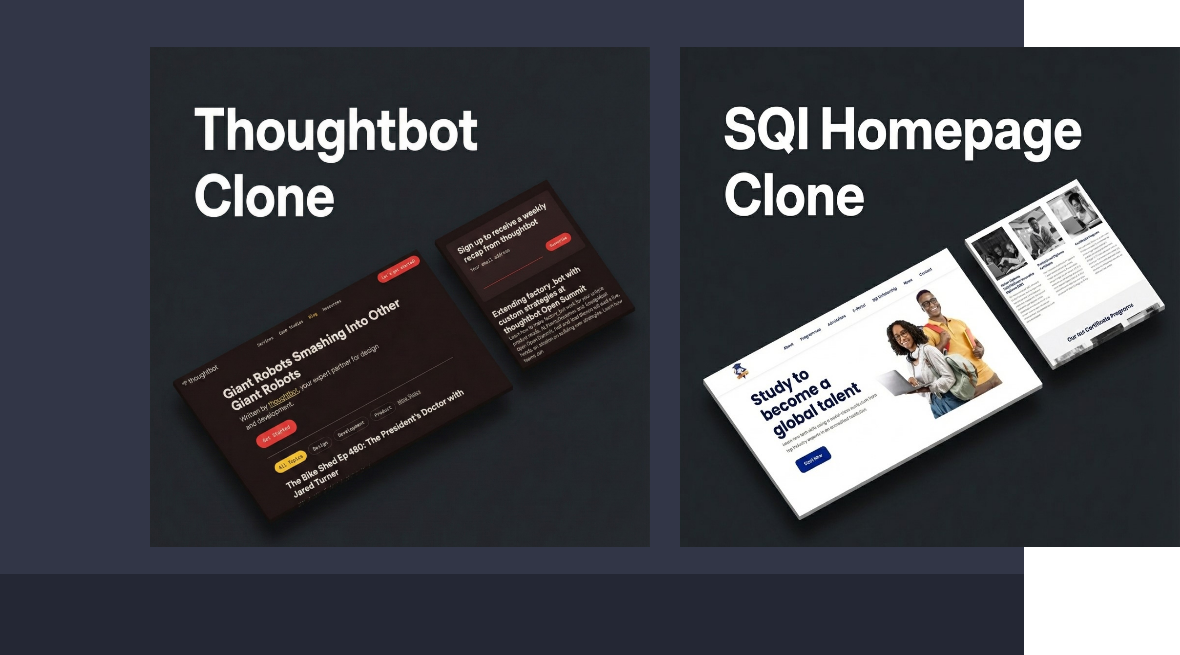
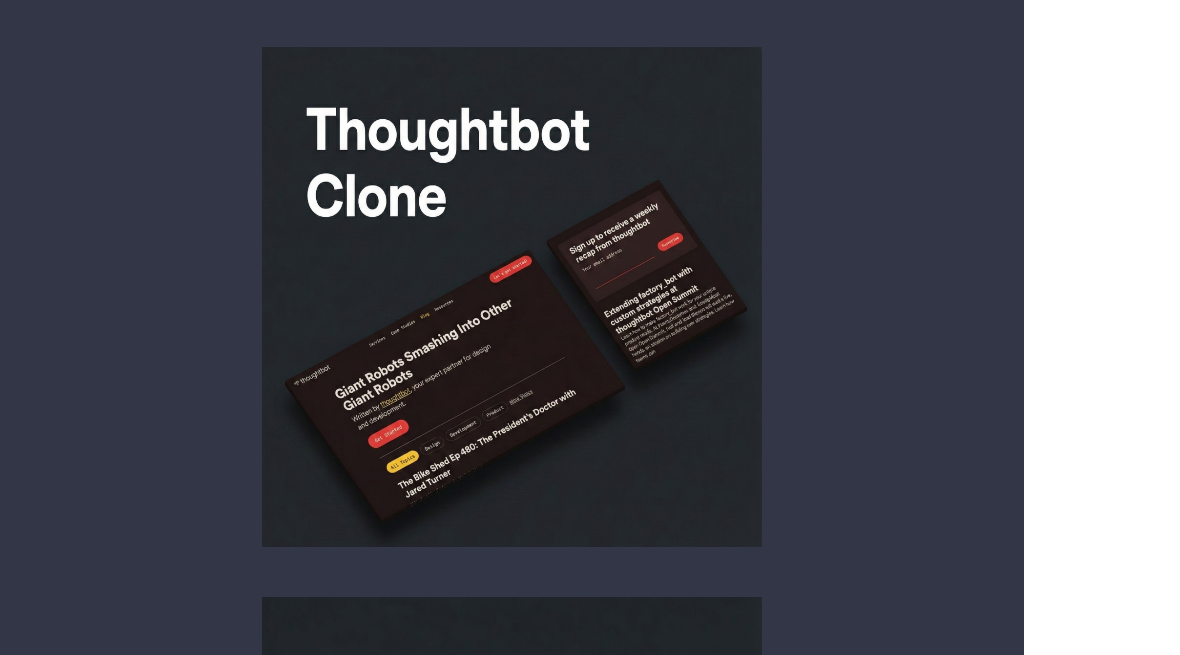
Before and after one commit to Aech-V/Odekunbi-Victor-Portfolio, a plain HTML site: page index.html in a window 1024 px wide. Shown: the part 1776-2431 px from the top of the page, 1180 px wide, since content can reach past the window. Drawn offline with nearby package versions, Linux system fonts and the light colour scheme; a web font is replaced by a local one.

Commit message:
images width edit

```diff
--- a/style.css
+++ b/style.css
@@ -28,13 +28,13 @@
     padding: 0px;
 }
 
-@media (min-width: 951px){
+@media (min-width: 1201px){
     .fourdash{
         display: none;
     }
 }
 
-@media (max-width: 950px) {
+@media (max-width: 1200px) {
     .head{
         padding: 0px 30px;
     }
@@ -287,6 +287,21 @@
     height: 500px;
 }
 
+@media (min-width: 950px) and (max-width: 1200px){
+    .third1{
+        height: 1700px;
+    }
+
+    .portimg{
+        display: block;
+        justify-items: center;
+    }
+
+    .pimg2{
+        margin-top: 50px;
+    }
+}
+
 @media (max-width: 950px) {
     .third1{
         height: 1700px;
```
